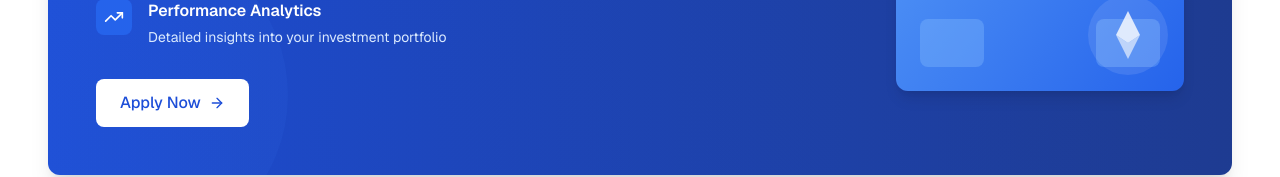
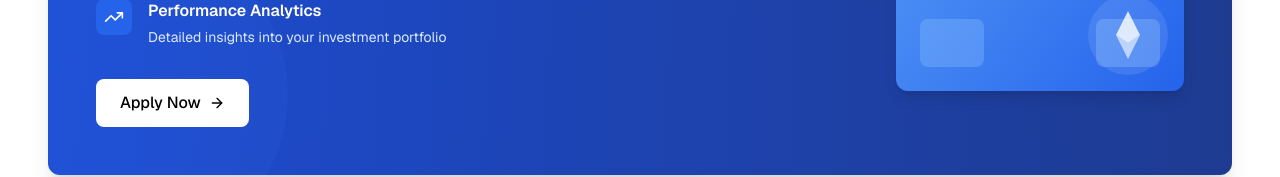
Before and after one commit to Mmesomadavid/bluescope, a React (Vite) app: page / in a window 1280 px wide. Shown: the part 2059-2236 px from the top of the page. Built offline with nearby package versions, Linux system fonts and the light colour scheme.

Commit message:
made new changes

```diff
--- a/src/components/InvestorCard.tsx
+++ b/src/components/InvestorCard.tsx
@@ -59,7 +59,7 @@ const InvestorCard: FC = () => {
                   </div>
                 </div>
 
-                <button className="bg-white text-blue-700 px-6 py-3 rounded-lg font-medium hover:bg-blue-50 transition-colors inline-flex items-center group">
+                <button className="bg-white text-black px-6 py-3 rounded-lg font-medium hover:bg-blue-50 transition-colors inline-flex items-center group">
                   Apply Now
                   <ArrowRight className="ml-2 h-4 w-4 group-hover:translate-x-1 transition-transform" />
                 </button>
--- a/src/components/WhoWeAre.tsx
+++ b/src/components/WhoWeAre.tsx
@@ -13,13 +13,13 @@ const WhoWeAre: FC = () => {
 
       <div className="max-w-7xl mx-auto px-6 md:px-12 space-y-16">
         {/* Header Section */}
-        <div className="text-center md:text-left space-y-8 max-w-5xl mx-auto lg:mx-0">
+        <div className="text-center md:text-left space-y-8 max-w-8xl mx-auto lg:mx-0">
           <motion.h2
             initial={{ opacity: 0, y: 20 }}
             whileInView={{ opacity: 1, y: 0 }}
             transition={{ duration: 0.5 }}
             viewport={{ once: true }}
-            className="text-xl md:text-4xl font-bold tracking-wide uppercase max-w-4xl mx-auto md:mx-0"
+            className="w-full text-xl md:text-4xl font-bold tracking-wide uppercase max-w-7xl mx-auto md:mx-0"
             style={{ lineHeight: 1.2 }}
           >
             At Blue Scope Pty Ltd,
```
